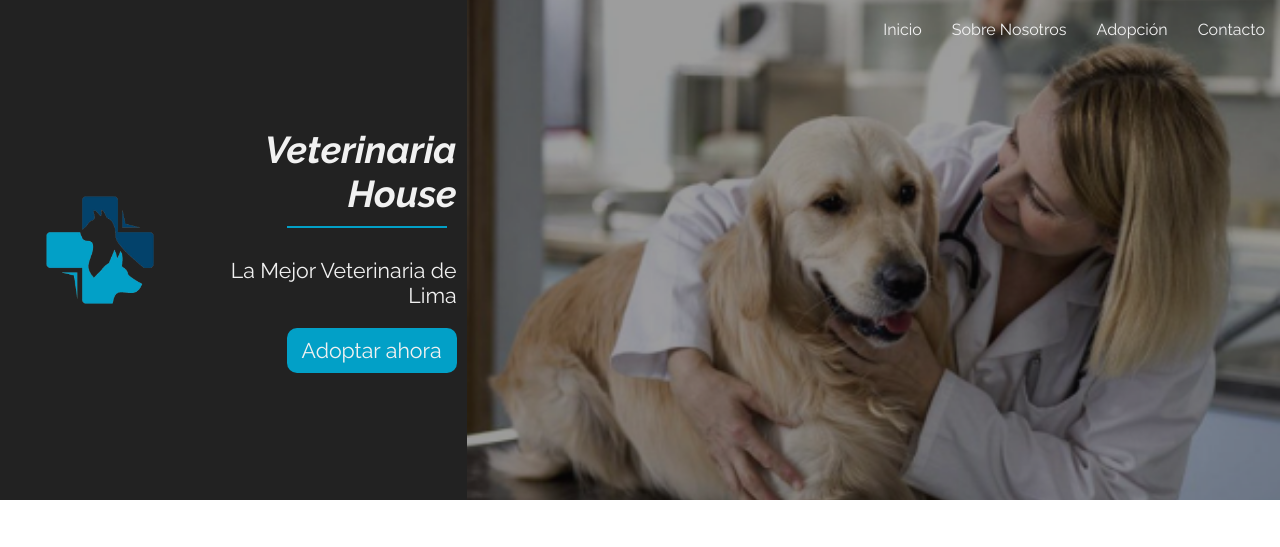
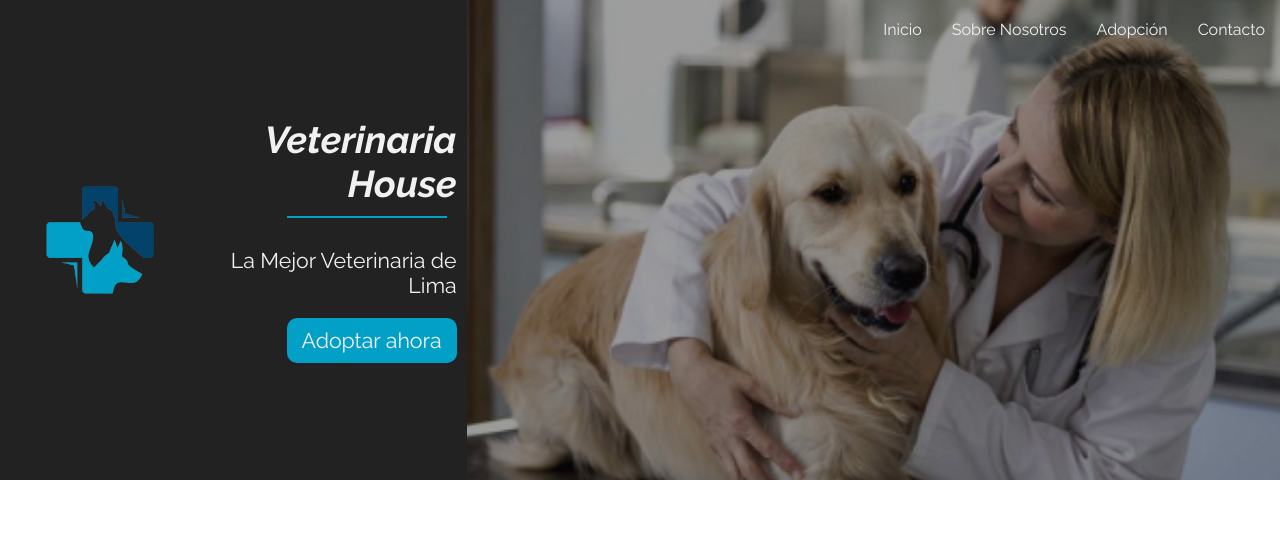
Before and after one commit to HansCristopherGoytiaG/Veterinaria-VetHouse, a plain HTML site: page index.html in a window 1280 px wide. Shown: the top 547 px of the page. Drawn offline with Linux system fonts and the light colour scheme.

Commit message:
Update estilos.css

```diff
--- a/CSS/estilos.css
+++ b/CSS/estilos.css
@@ -9,11 +9,11 @@
 
 .header {
   width: 100%;
-  height: 500px;
+  height: 400px;
   position: relative;
   font-family: raleway;
   margin-bottom: 30px;
-  min-height: 500px;
+  min-height: 400px;
 }
 
 .header .container__right img {
```
